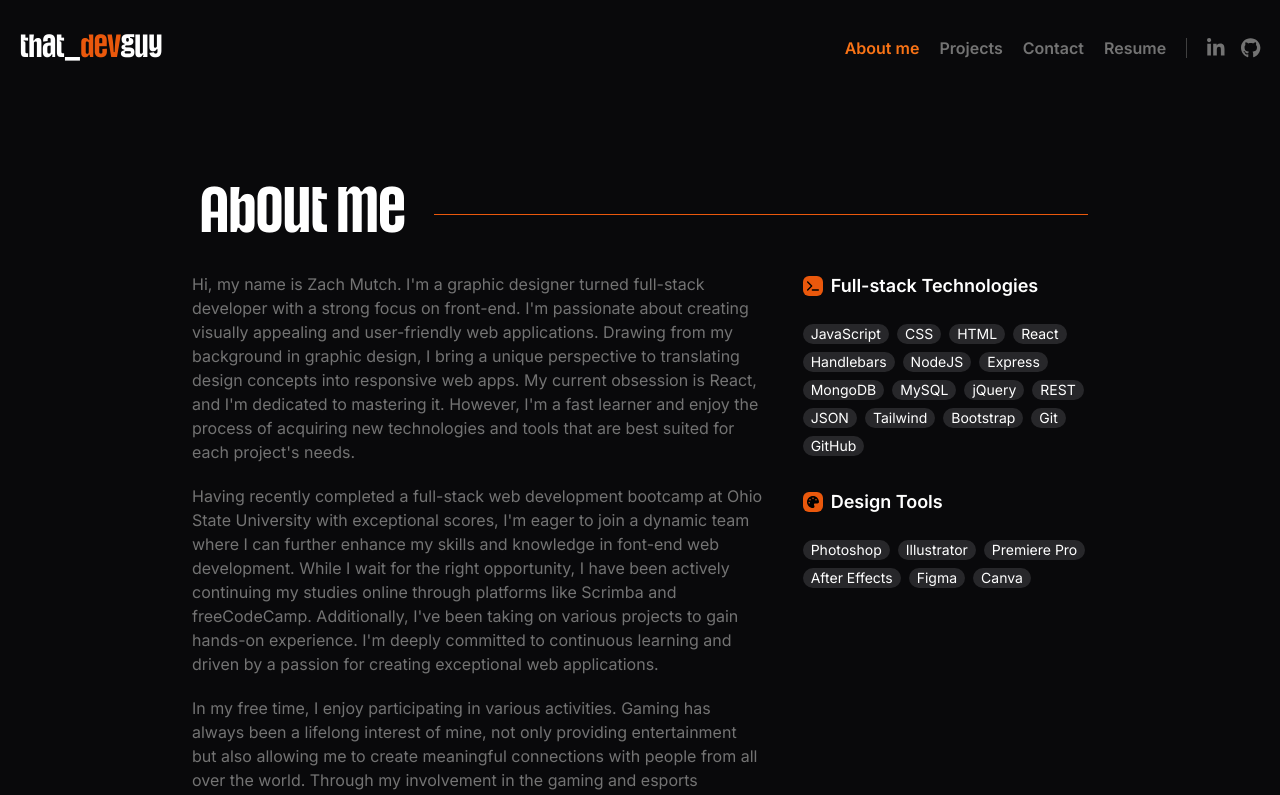
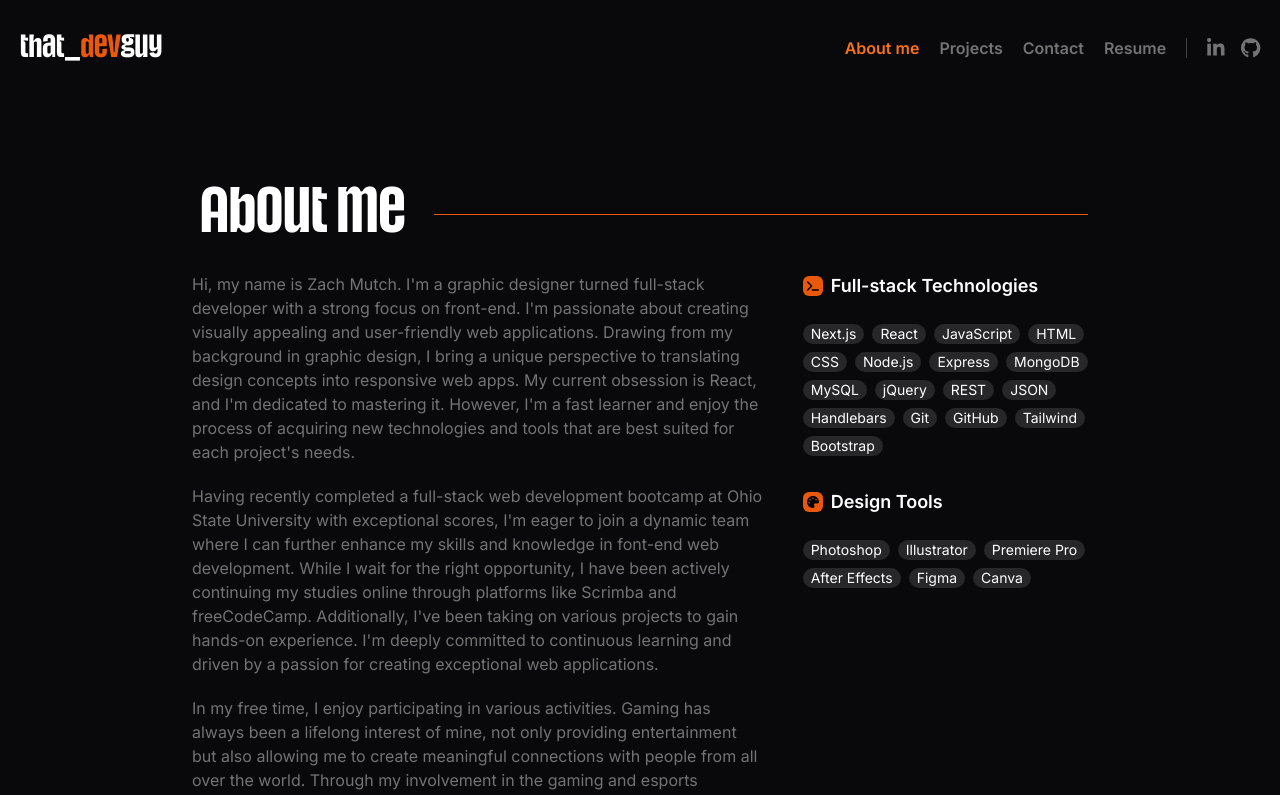
Before and after one commit to that-devguy/react-portfolio, a Next.js app: page /about in a window 1280 px wide. Shown: the top 795 px of the page. Built offline with nearby package versions, Linux system fonts and the light colour scheme.

Commit message:
updated list of tech in MyTech component

```diff
--- a/src/app/components/MyTech.js
+++ b/src/app/components/MyTech.js
@@ -15,25 +15,26 @@ export default function MyTech() {
         </p>
         <div className="flex flex-wrap mb-8 gap-2">
           <p className="text-sm bg-zinc-800 px-2 rounded-xl w-fit">
-            JavaScript
+            Next.js
           </p>
-          <p className="text-sm bg-zinc-800 px-2 rounded-xl w-fit">CSS</p>
+          <p className="text-sm bg-zinc-800 px-2 rounded-xl w-fit">React</p>
+          <p className="text-sm bg-zinc-800 px-2 rounded-xl w-fit">JavaScript</p>
           <p className="text-sm bg-zinc-800 px-2 rounded-xl w-fit">HTML</p>
-          <p className="text-sm bg-zinc-800 px-2 rounded-xl w-fit">React</p>
           <p className="text-sm bg-zinc-800 px-2 rounded-xl w-fit">
-            Handlebars
+            CSS
           </p>
-          <p className="text-sm bg-zinc-800 px-2 rounded-xl w-fit">NodeJS</p>
+          <p className="text-sm bg-zinc-800 px-2 rounded-xl w-fit">Node.js</p>
           <p className="text-sm bg-zinc-800 px-2 rounded-xl w-fit">Express</p>
           <p className="text-sm bg-zinc-800 px-2 rounded-xl w-fit">MongoDB</p>
           <p className="text-sm bg-zinc-800 px-2 rounded-xl w-fit">MySQL</p>
           <p className="text-sm bg-zinc-800 px-2 rounded-xl w-fit">jQuery</p>
           <p className="text-sm bg-zinc-800 px-2 rounded-xl w-fit">REST</p>
           <p className="text-sm bg-zinc-800 px-2 rounded-xl w-fit">JSON</p>
+          <p className="text-sm bg-zinc-800 px-2 rounded-xl w-fit">Handlebars</p>
+          <p className="text-sm bg-zinc-800 px-2 rounded-xl w-fit">Git</p>
+          <p className="text-sm bg-zinc-800 px-2 rounded-xl w-fit">GitHub</p>
           <p className="text-sm bg-zinc-800 px-2 rounded-xl w-fit">Tailwind</p>
           <p className="text-sm bg-zinc-800 px-2 rounded-xl w-fit">Bootstrap</p>
-          <p className="text-sm bg-zinc-800 px-2 rounded-xl w-fit">Git</p>
-          <p className="text-sm bg-zinc-800 px-2 rounded-xl w-fit">GitHub</p>
         </div>
       </Reveal>
       <Reveal>
```
